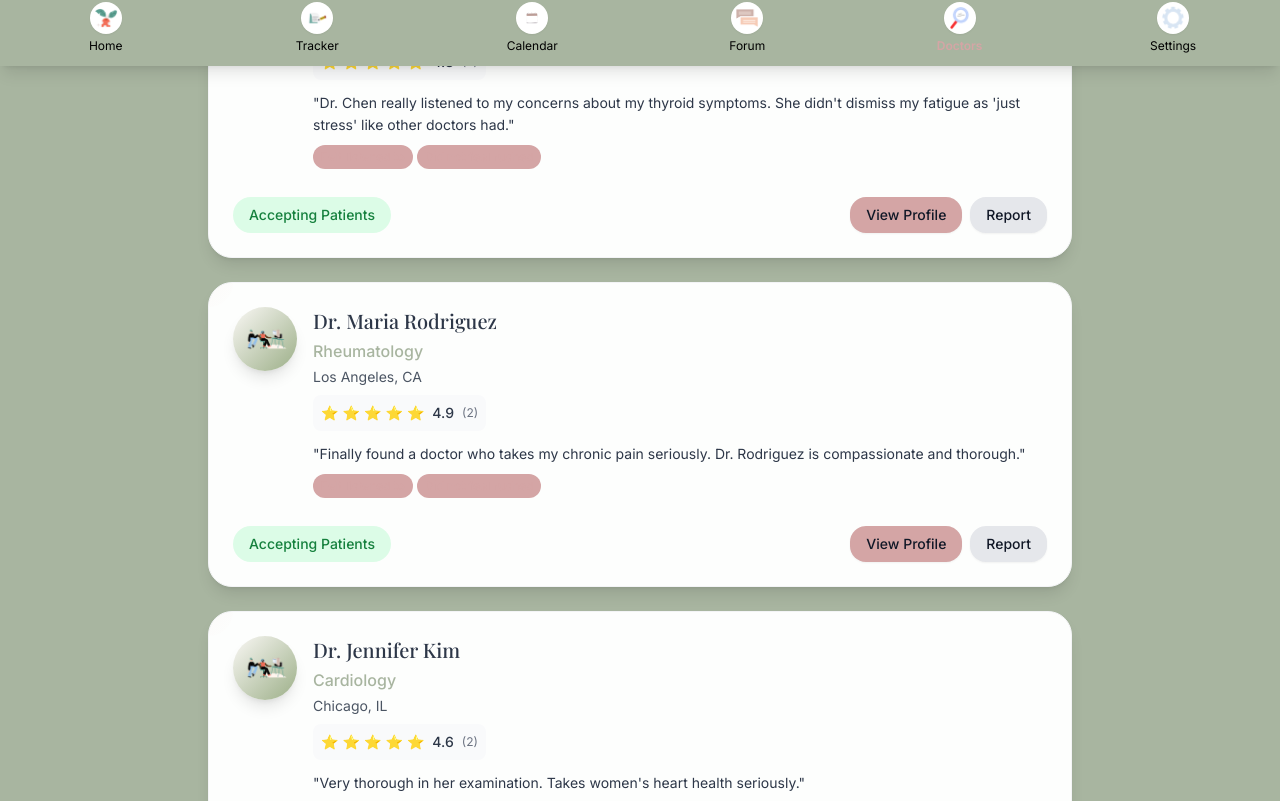
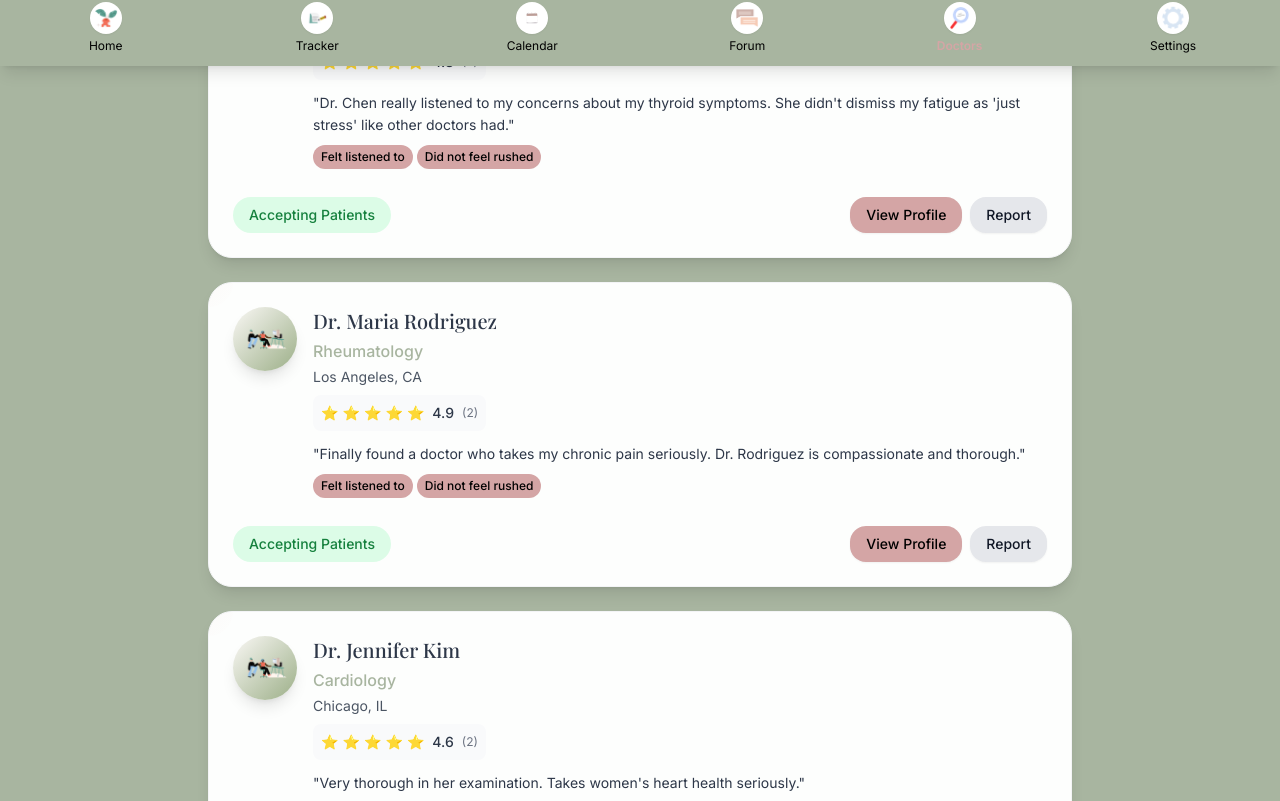
Before and after one commit to eodiceanne-star/heard_app_beta, a Next.js app: page /doctors in a window 1280 px wide. Shown: the part 734-1535 px from the top of the page. Built offline with nearby package versions, Linux system fonts and the light colour scheme.

Commit message:
Update doctor page button text to black for better visibility

```diff
--- a/src/app/doctors/page.tsx
+++ b/src/app/doctors/page.tsx
@@ -435,7 +435,7 @@ export default function DoctorsPage() {
                   {userProfile && (
                                          <button
                        onClick={() => setShowReviewForm(!showReviewForm)}
-                      className="px-4 py-2 bg-dusty-pink text-gray-900 rounded-xl font-medium hover:bg-dusty-pink-dark transition-colors shadow-sm text-sm"
+                       className="px-4 py-2 bg-dusty-pink text-black rounded-xl font-medium hover:bg-dusty-pink-dark transition-colors shadow-sm text-sm"
                      >
                        {showReviewForm ? 'Cancel Review' : 'Write a Review'}
                      </button>
@@ -795,7 +795,7 @@ export default function DoctorsPage() {
                         </p>
                         <div className="flex flex-wrap gap-1">
                           {doctor.reviews[0].tags.slice(0, 2).map((tag, index) => (
-                            <span key={index} className="px-2 py-1 bg-dusty-pink bg-opacity-20 text-dusty-pink text-xs rounded-full font-medium">
+                            <span key={index} className="px-2 py-1 bg-dusty-pink bg-opacity-20 text-black text-xs rounded-full font-medium">
                               {tag}
                             </span>
                           ))}
@@ -817,7 +817,7 @@ export default function DoctorsPage() {
                   <div className="flex space-x-2">
                                          <button
                        onClick={() => setSelectedDoctor(doctor)}
-                      className="px-4 py-2 bg-dusty-pink text-gray-900 rounded-xl font-medium hover:bg-dusty-pink-dark transition-colors shadow-sm text-sm"
+                       className="px-4 py-2 bg-dusty-pink text-black rounded-xl font-medium hover:bg-dusty-pink-dark transition-colors shadow-sm text-sm"
                      >
                        View Profile
                      </button>
```
Lines whose indentation alone changed are shown as unchanged.
